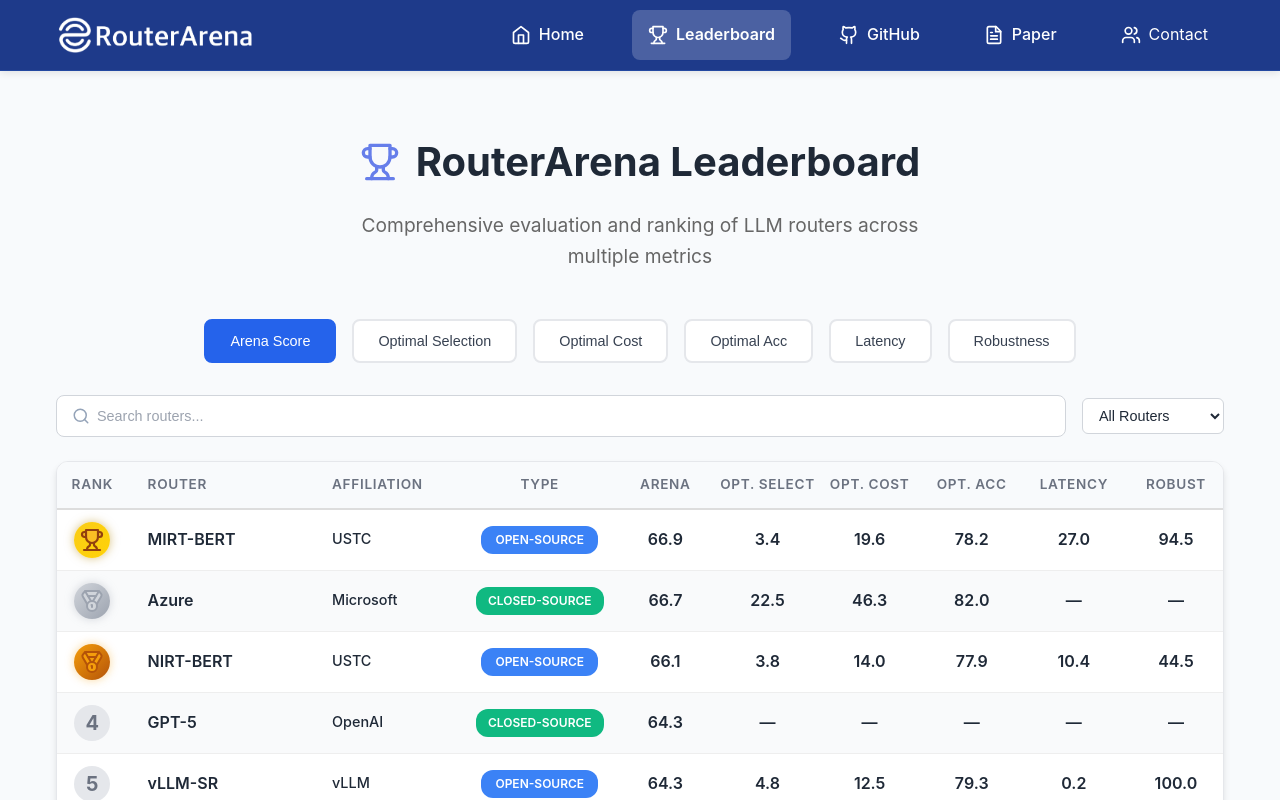
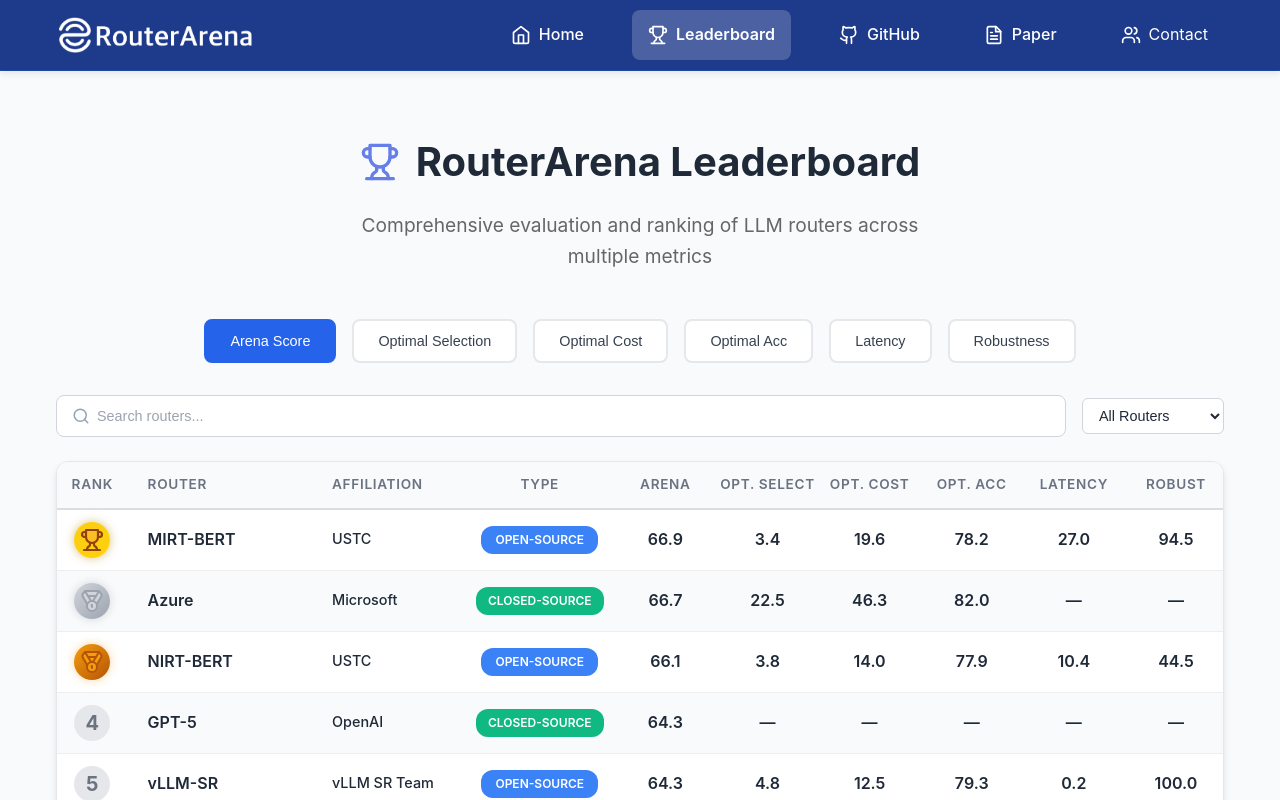
Before and after one commit to RouteWorks/routeworks.github.io, a React (Create React App) app: page /leaderboard in a window 1280 px wide. Shown: the top 800 px of the page. Built offline with nearby package versions, Linux system fonts and the light colour scheme.

Commit message:
changed vllm affiliation to vllm sr team

```diff
--- a/src/data/mockData.ts
+++ b/src/data/mockData.ts
@@ -310,7 +310,7 @@
     name: 'vLLM-SR',
     type: 'open-source',
     description: 'vLLM-based routing service',
-    affiliation: 'vLLM',
+    affiliation: 'vLLM SR Team',
     modelPool: ['GPT-4', 'GPT-3.5'],
     paperUrl: 'https://vllm.ai',
     githubUrl: 'https://github.com/vllm-project/semantic-router',
```
